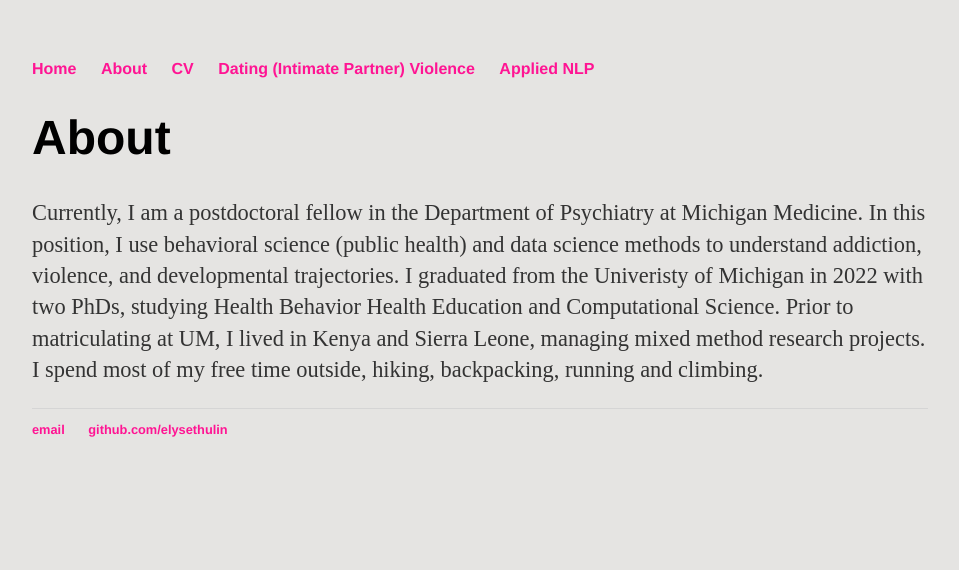
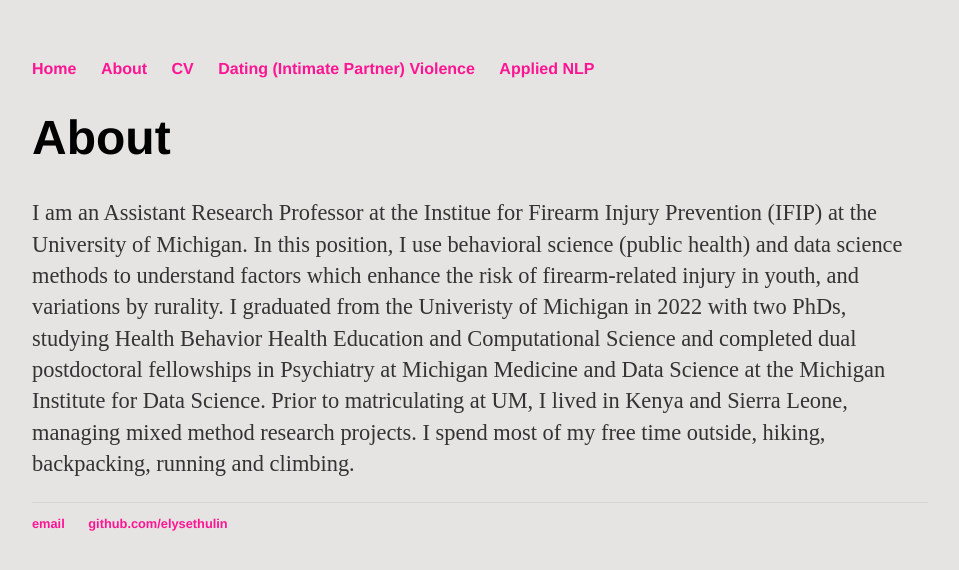
Before and after one commit to elysethulin/elysethulin.github.io, a Jekyll site: the page built from about.md, in a window 1280 px wide. Shown: the top 570 px of the page, without its empty margins (160-1119 px from the left). Built offline with Jekyll 4.4.1, drawn with Linux system fonts in a browser that asks for light colours.

Commit message:
Update about.md

```diff
--- a/about.md
+++ b/about.md
@@ -1,8 +1,8 @@
 ---
 layout: default
-title: Elyse Thulin, About
+title: Elyse J. Thulin, About
 ---
 <div class="blurb">
 	<h1>About</h1>
-		<p style="font-size:140%;">Currently, I am a postdoctoral fellow in the Department of Psychiatry at Michigan Medicine. In this position, I use behavioral science (public health) and data science methods to understand addiction, violence, and developmental trajectories. I graduated from the Univeristy of Michigan in 2022 with two PhDs, studying Health Behavior Health Education and Computational Science. Prior to matriculating at UM, I lived in Kenya and Sierra Leone, managing mixed method research projects. I spend most of my free time outside, hiking, backpacking, running and climbing. </p>
+		<p style="font-size:140%;">I am an Assistant Research Professor at the Institue for Firearm Injury Prevention (IFIP) at the University of Michigan. In this position, I use behavioral science (public health) and data science methods to understand factors which enhance the risk of firearm-related injury in youth, and variations by rurality. I graduated from the Univeristy of Michigan in 2022 with two PhDs, studying Health Behavior Health Education and Computational Science and completed dual postdoctoral fellowships in Psychiatry at Michigan Medicine and Data Science at the Michigan Institute for Data Science. Prior to matriculating at UM, I lived in Kenya and Sierra Leone, managing mixed method research projects. I spend most of my free time outside, hiking, backpacking, running and climbing. </p>
 </div><!-- /.blurb -->
```
